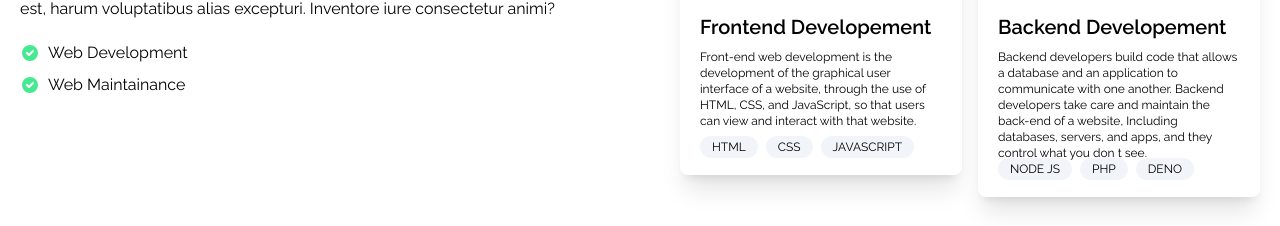
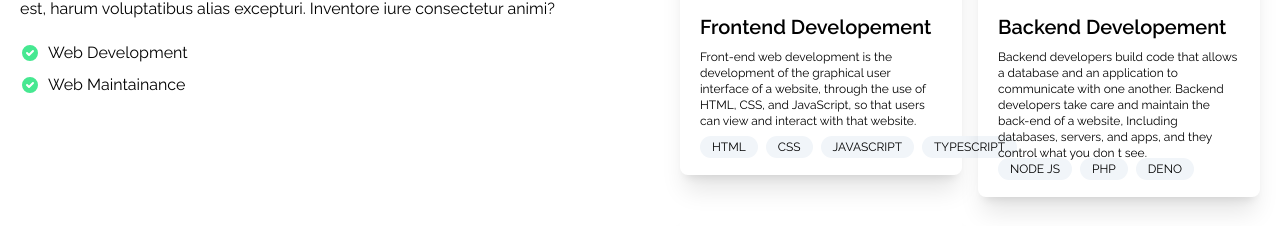
Before and after one commit to dhoniaridho/dhoniaridho.com, a Next.js app: page / in a window 1280 px wide. Shown: the part 947-1173 px from the top of the page. Built offline with nearby package versions, Linux system fonts and the light colour scheme.

Commit message:
feat: home page add typescript

```diff
--- a/src/pages/index.tsx
+++ b/src/pages/index.tsx
@@ -170,6 +170,9 @@ const Home: NextPage = () => {
                     </li>
                     <li>
                       <span className="px-3 py-1 bg-slate-100 rounded-full">JAVASCRIPT</span>
+                    </li>
+                    <li>
+                      <span className="px-3 py-1 bg-slate-100 rounded-full">TYPESCRIPT</span>
                     </li>
                   </ul>
                 </div>
```
